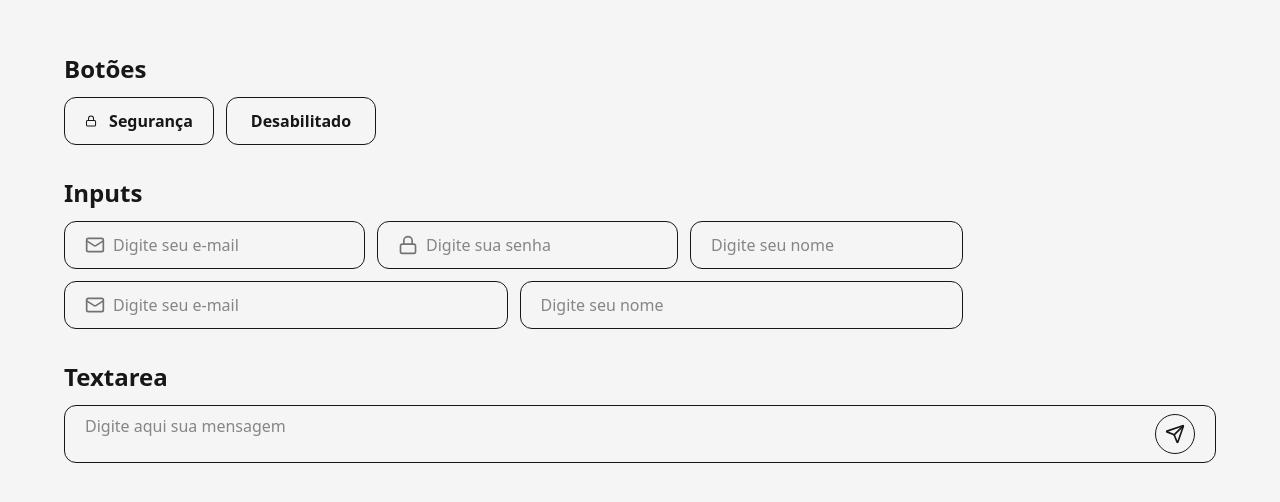
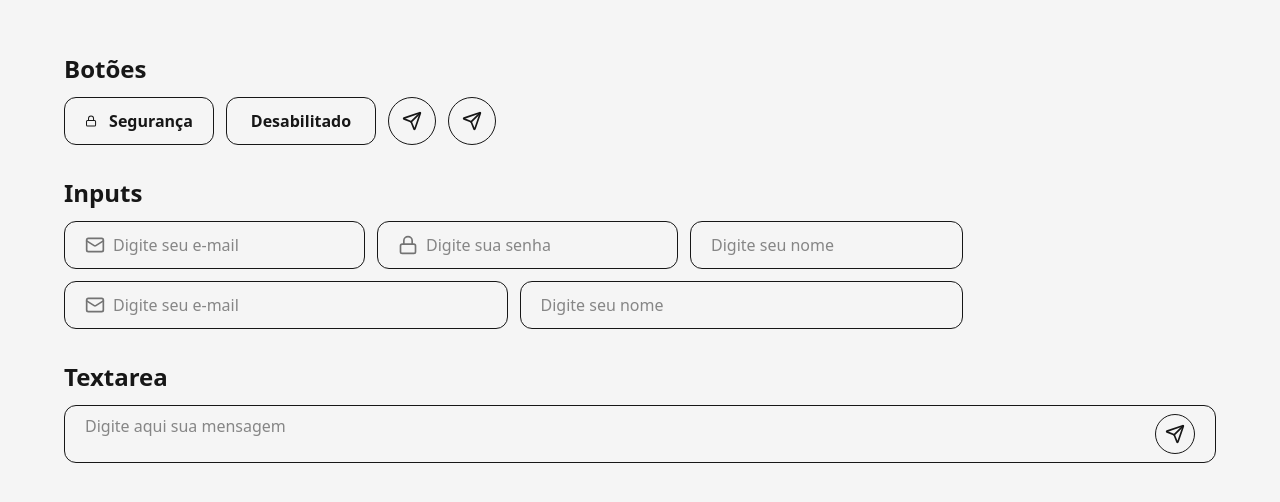
Before and after one commit to ryansldev/whisper-web, a React (Vite) app: page / in a window 1280 px wide. Shown: the part 142-644 px from the top of the page. Built offline with nearby package versions, Linux system fonts and the light colour scheme.

Commit message:
🐛 fix button circle

```diff
--- a/src/App.tsx
+++ b/src/App.tsx
@@ -10,7 +10,8 @@ function App() {
 
   return (
     <form action={onSubmit} className="flex flex-col items-center justify-center min-h-screen gap-8">
-      <div className="flex flex-col justify-center gap-3 w-full max-w-[90vw]">
+      {/* BUTTONS */}
+      <div id="buttons" className="flex flex-col justify-center gap-3 w-full max-w-[90vw]">
         <h1 className="text-2xl font-bold">Botões</h1>
         <div className="flex items-center gap-3">
           <Button type="submit" className="max-w-[150px]">
@@ -20,13 +21,25 @@ function App() {
             Segurança
           </Button>
 
-          <Button type="button" className="max-w-[150px]" disabled>
+          <Button type="submit" className="max-w-[150px]" disabled>
             Desabilitado
+          </Button>
+
+          <Button type="submit" className="max-w-[150px]" circle>
+            <ButtonIconWrapper>
+              <Send />
+            </ButtonIconWrapper>
+          </Button>
+          <Button type="submit" className="max-w-[150px]" circle disabled>
+            <ButtonIconWrapper>
+              <Send />
+            </ButtonIconWrapper>
           </Button>
         </div>
       </div>
 
-      <div className="flex flex-col justify-center gap-3 w-full max-w-[90vw]">
+      {/* INPUTS */}
+      <div id="inputs" className="flex flex-col justify-center gap-3 w-full max-w-[90vw]">
         <h1 className="text-2xl font-bold">Inputs</h1>
         <div className="flex items-center gap-3">
           <div className="flex flex-col gap-3">
@@ -66,7 +79,8 @@ function App() {
         </div>
       </div>
 
-      <div className="flex flex-col justify-center gap-3 w-full max-w-[90vw]">
+      {/* TEXTAREA */}
+      <div id="textarea" className="flex flex-col justify-center gap-3 w-full max-w-[90vw]">
         <h1 className="text-2xl font-bold">Textarea</h1>
         <div className="flex items-center gap-3">
           <TextareaRoot>
--- a/src/components/ui/button.tsx
+++ b/src/components/ui/button.tsx
@@ -11,15 +11,13 @@ interface ButtonProps extends ComponentProps<'button'> {
 export function Button({ className, circle, secondary, ...props}: ButtonProps) {
   const { pending } = useFormStatus()
 
-  console.log(circle)
-
   return (
     <button
       {...props}
-      className={twMerge(`group dark:bg-neutral-800 rounded-xl font-semibold flex-1 h-12 transition-colors
+      className={twMerge(`group dark:bg-neutral-800 rounded-xl font-semibold h-12 transition-colors
       duration-300 border dark:border-neutral-700 disabled:border-neutral-900 flex items-center justify-center gap-3 focus:outline-2 dark:outline-neutral-400
       disabled:dark:bg-neutral-900 disabled:dark:text-neutral-600 disabled:cursor-not-allowed cursor-pointer dark:hover:bg-neutral-700
-      `, !circle ? "px-5" : "max-w-12 max-h-12 rounded-full", !!secondary && "dark:bg-neutral-700 dark:border-neutral-600 dark:hover:bg-neutral-600 dark:disabled:bg-neutral-800 dark:disabled:text-neutral-500 dark:disabled:border-neutral-800", className)}
+      `, !circle ? "flex-1 px-5" : "w-12 h-12 rounded-full", !!secondary && "dark:bg-neutral-700 dark:border-neutral-600 dark:hover:bg-neutral-600 dark:disabled:bg-neutral-800 dark:disabled:text-neutral-500 dark:disabled:border-neutral-800", className)}
       disabled={pending || props.disabled}
     />
   )
```
